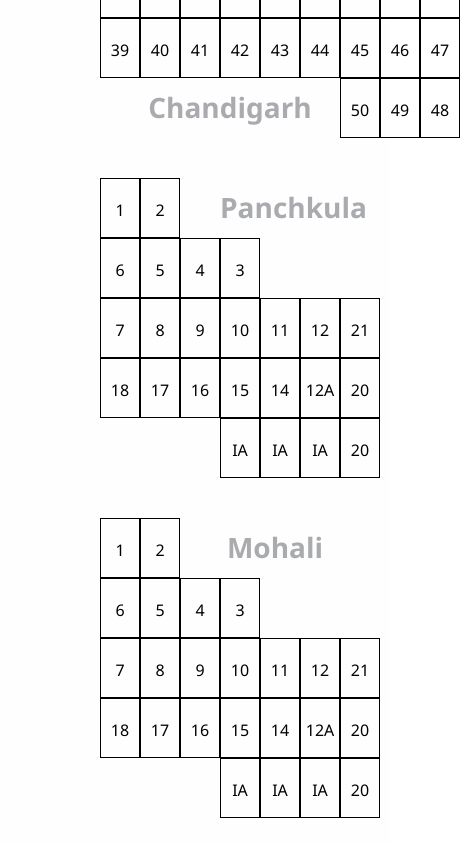
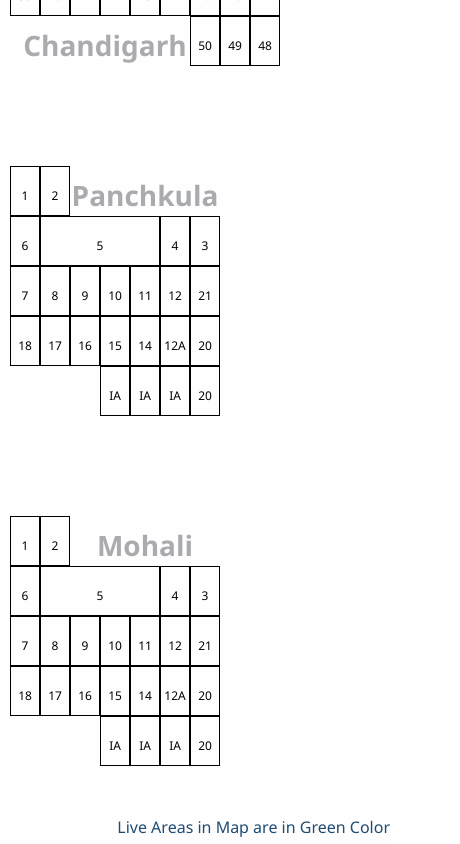
Before and after one commit to CEPriyaBharti/lapalap-audertec-dev, a plain HTML site: page ourpresence.html in a window 390 px wide. Shown: the part 640-1484 px from the top of the page, 460 px wide, since content can reach past the window. Drawn offline with Linux system fonts and the light colour scheme.

Commit message:
Add files via upload

```diff
--- a/static/ourpresence.css
+++ b/static/ourpresence.css
@@ -26,13 +26,15 @@
     justify-content: space-between;
     flex-wrap: wrap;
 }
-
+#maps>div{
+    margin: 20px;
+}
 #chandigarh-map{
     width: 360px;
     padding:40px 0;
 }
 
-#punchkula-map ,#mohali-map{
+#panchkula-map ,#mohali-map{
     width: 280px;
     padding:40px 0;
 }
@@ -49,6 +51,9 @@
     height: 60px;
     text-align: center;
     padding: 20px 0;
+}
+.map-row .four-box{
+    width: 160px;
 }
 
 .map-name{
@@ -91,3 +96,69 @@
     line-height: 1.5em;
     padding: 20px 0;
 }
+
+
+
+
+  @media (max-width: 767px) {
+    #maps{
+        padding: 100px 40px 40px 40px;
+    }
+    .maps-paragraphs p{
+        width: 80%;
+    }
+    .maps-msg {
+        font-size: 18px;
+    }
+  }
+
+  @media(max-width: 512px) {
+
+    #maps{
+        font-size: 12px;
+    }
+    .map-row>div {
+        width: 30px;
+        height: 50px;
+    }
+    .map-row .four-box{
+        width: 120px;
+    }
+    #chandigarh-map {
+        width: 270px;
+    }
+    #panchkula-map ,#mohali-map{
+        width: 210px;
+    }
+    .chandigarh-name{
+        width:170px !important;
+    }
+
+    .panchkula-name, .mohali-name{
+        width:150px !important;
+        padding-left: 0 !important;
+    }
+    #maps {
+        padding: 100px 10px 40px 10px;
+    }
+    .maps-msg {
+        font-size: 16px;
+    }
+    #our-presence > h1 {
+        font-size: 32px;
+    }
+
+  }
+
+  @media(max-width: 400px) {
+    #maps {
+        padding: 100px 0px 40px 0px;
+    }
+    .maps-paragraphs p{
+        font-size: 16px;
+        width: 90%;
+    }
+    #maps>div {
+        margin: 10px;
+    }
+  }
```
